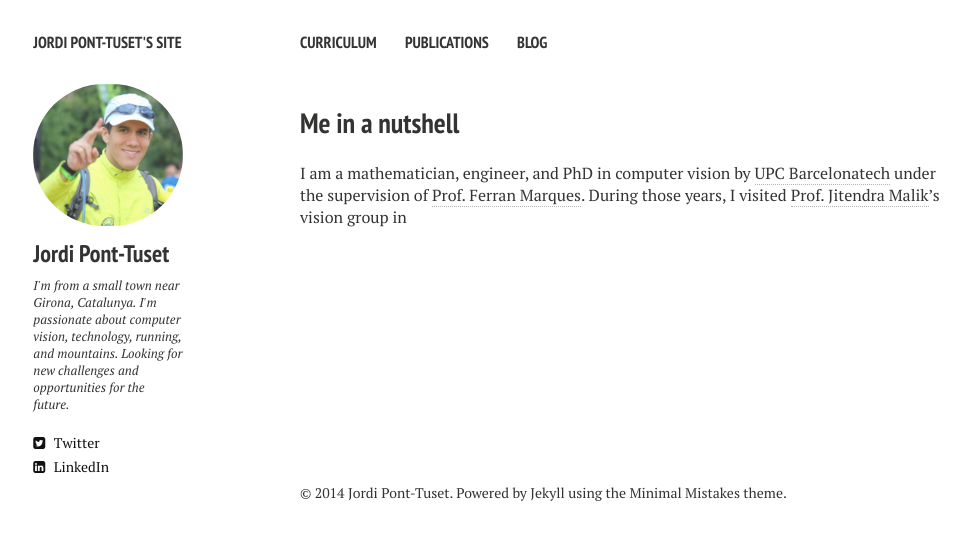
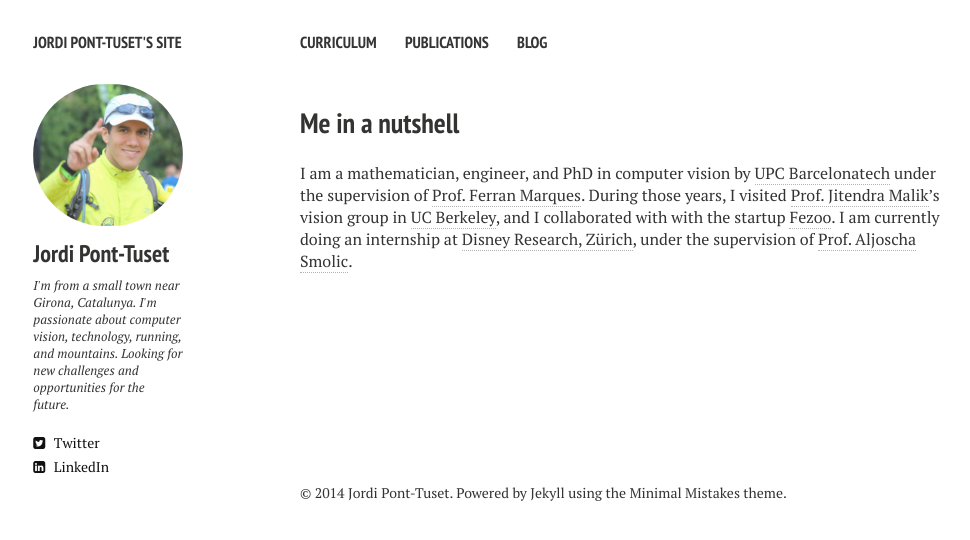
Before and after one commit to jponttuset/jponttuset.github.io, a Jekyll site: the page built from index.md, in a window 1280 px wide. Shown: the top 540 px of the page, without its empty margins (20-990 px from the left). Built offline with Jekyll 4.4.1, drawn with Linux system fonts in a browser that asks for light colours; nearby versions of some CDN libraries.

Commit message:
- First draft with minimal mistakes

```diff
--- a/index.md
+++ b/index.md
@@ -5,4 +5,6 @@
 ---
 ## Me in a nutshell
 
-I am a mathematician, engineer, and PhD in computer vision by [UPC Barcelonatech](http://www.upc.edu) under the supervision of [Prof. Ferran Marques](https://imatge.upc.edu/web/ferran). During those years, I visited [Prof. Jitendra Malik](http://www.cs.berkeley.edu/~malik/)'s vision group in
+I am a mathematician, engineer, and PhD in computer vision by [UPC Barcelonatech](http://www.upc.edu) under the supervision of [Prof. Ferran Marques](https://imatge.upc.edu/web/ferran).
+During those years, I visited [Prof. Jitendra Malik](http://www.cs.berkeley.edu/~malik/)'s vision group in [UC Berkeley](http://www.berkeley.edu), and I collaborated with with the startup [Fezoo](http://www.berkeley.edu).
+I am currently doing an internship at [Disney Research, Zürich](http://www.disneyresearch.com/research-labs/disney-research-zurich/), under the supervision of [Prof. Aljoscha Smolic](http://zurich.disneyresearch.com/~smolica/).
```
